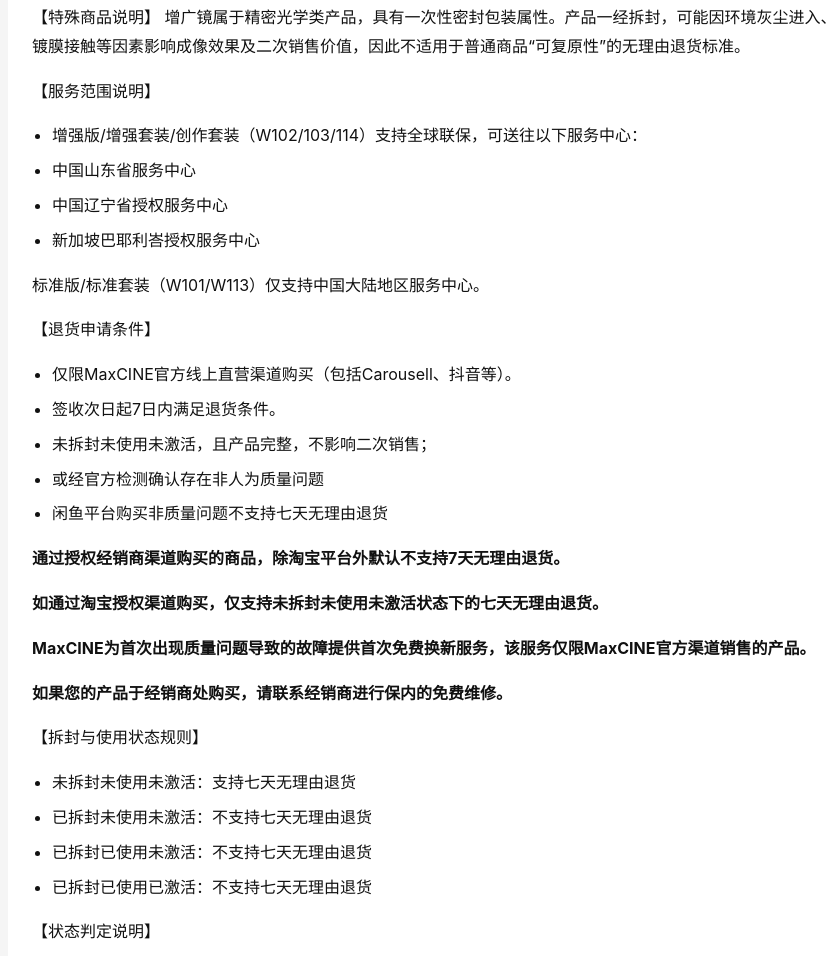
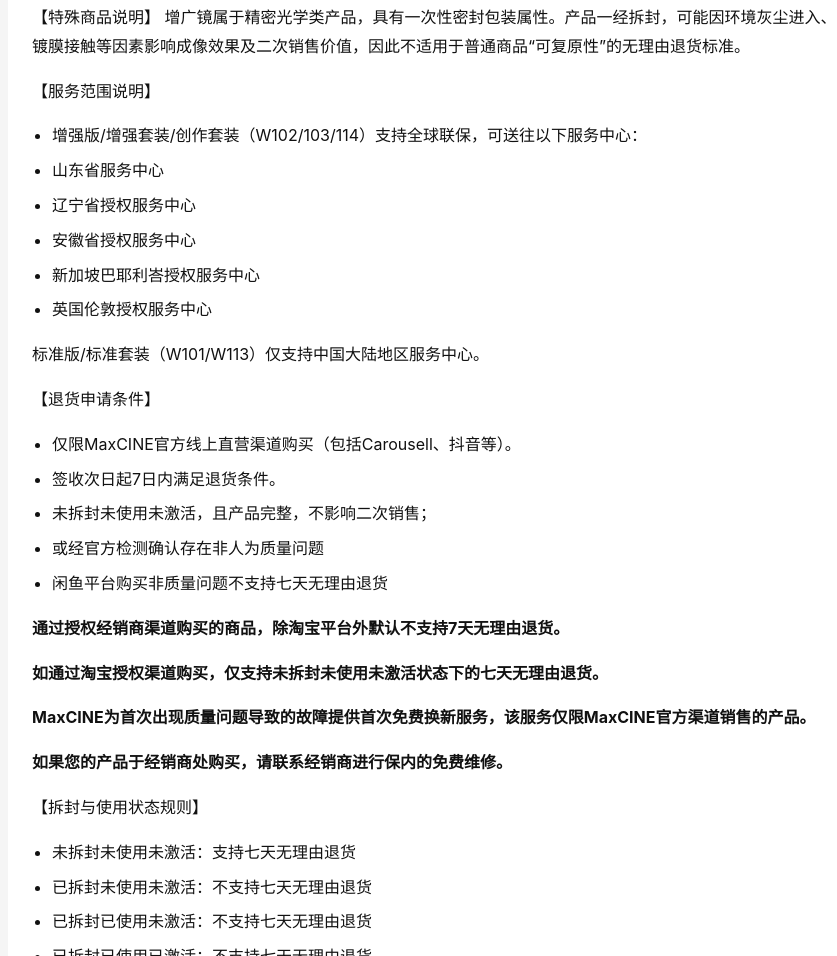
Before and after one commit to MaxCINE-Lab/MaxCINE, a plain HTML site: page support/policy.html in a window 1280 px wide. Shown: the part 1471-2427 px from the top of the page, without its empty margins (182-1019 px from the left). Drawn offline with Linux system fonts and the light colour scheme.

Commit message:
Update policy.html

```diff
--- a/support/policy.html
+++ b/support/policy.html
@@ -138,9 +138,11 @@
     <p>【服务范围说明】</p>
     <ul>
       <li>增强版/增强套装/创作套装（W102/103/114）支持全球联保，可送往以下服务中心：</li>
-      <li>中国山东省服务中心</li>
-      <li>中国辽宁省授权服务中心</li>
+      <li>山东省服务中心</li>
+      <li>辽宁省授权服务中心</li>
+      <li>安徽省授权服务中心</li>
       <li>新加坡巴耶利峇授权服务中心</li>
+      <li>英国伦敦授权服务中心</li>
     </ul>
 
     <p>标准版/标准套装（W101/W113）仅支持中国大陆地区服务中心。</p>
```
